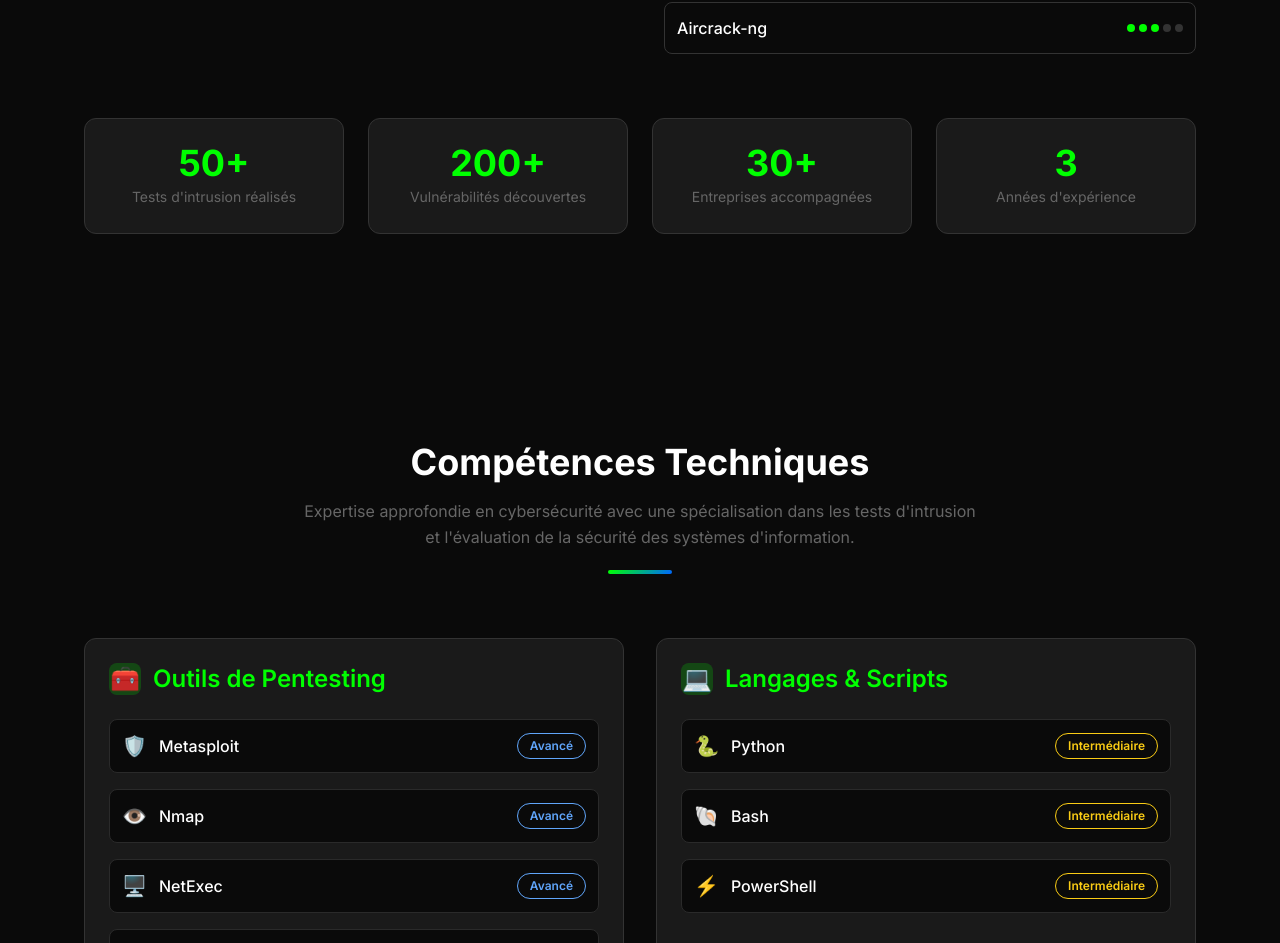
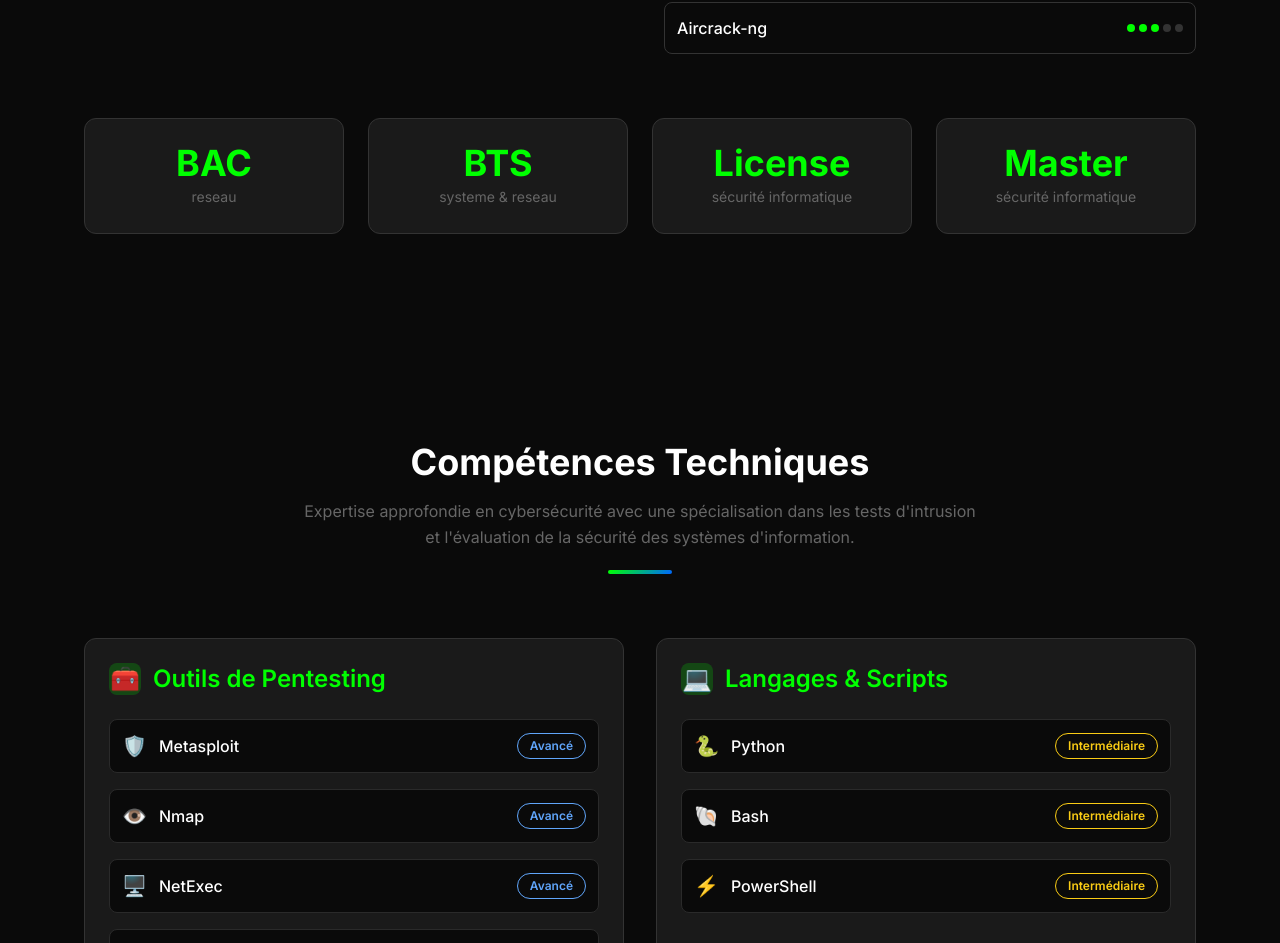
Before and after one commit to M0rPH3U53/M0rPH3U53.github.io, a React (Vite) app: page / in a window 1280 px wide. Shown: the part 1502-2445 px from the top of the page. Built offline with nearby package versions, Linux system fonts and the light colour scheme.

Commit message:
Update About.tsx

```diff
--- a/src/components/About.tsx
+++ b/src/components/About.tsx
@@ -68,20 +68,20 @@ const About: React.FC = () => {
 
         <div className="stats-grid">
           <div className="stat-item">
-            <span className="stat-number">50+</span>
-            <span className="stat-label">Tests d'intrusion réalisés</span>
+            <span className="stat-number">BAC</span>
+            <span className="stat-label">reseau</span>
           </div>
           <div className="stat-item">
-            <span className="stat-number">200+</span>
-            <span className="stat-label">Vulnérabilités découvertes</span>
+            <span className="stat-number">BTS</span>
+            <span className="stat-label">systeme & reseau</span>
           </div>
           <div className="stat-item">
-            <span className="stat-number">30+</span>
-            <span className="stat-label">Entreprises accompagnées</span>
+            <span className="stat-number">License</span>
+            <span className="stat-label">sécurité informatique</span>
           </div>
           <div className="stat-item">
-            <span className="stat-number">3</span>
-            <span className="stat-label">Années d'expérience</span>
+            <span className="stat-number">Master</span>
+            <span className="stat-label">sécurité informatique</span>
           </div>
         </div>
       </div>
```
